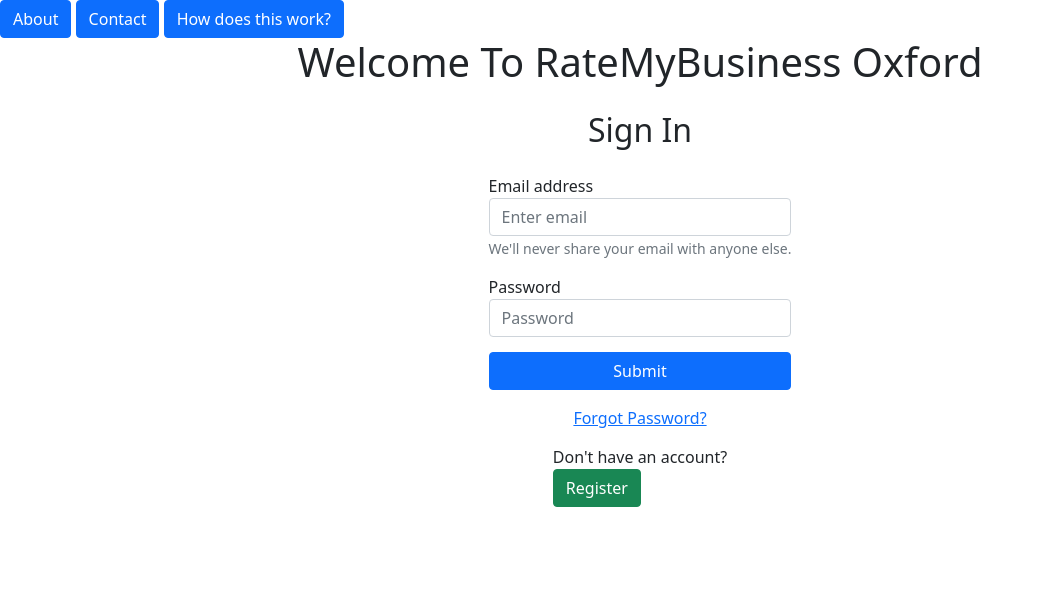
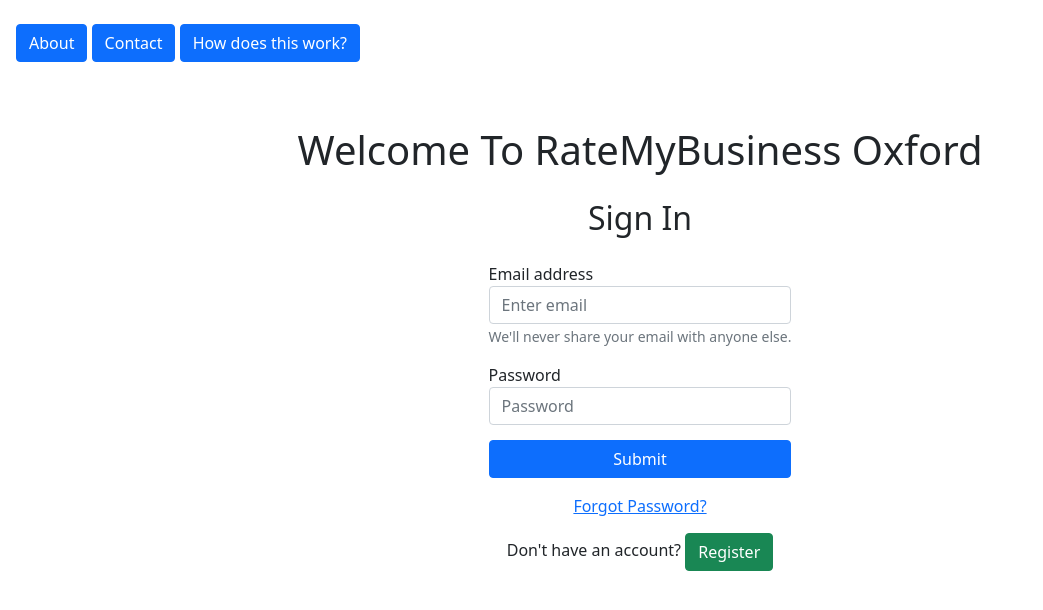
Before and after one commit to robbietonos37/RateMyBusinessOxford, a plain HTML site: page index.html in a window 1280 px wide. Shown: the whole page, without its empty margins (0-1043 px from the left). Drawn offline with nearby package versions, Linux system fonts and the light colour scheme.

Commit message:
Fix alignment and spacing

```diff
--- a/index.html
+++ b/index.html
@@ -12,7 +12,7 @@
 </head>
 
 <body>
-    <div>
+    <div class="p-3 mt-2 mb-5">
         <button class="btn btn-primary">About</button>
         <button class="btn btn-primary">Contact</button>
         <button class="btn btn-primary">How does this work?</button>
@@ -48,7 +48,7 @@
         <span><a href="getPasswordCode.html" rel="noopener noreferrer">Forgot Password?</a></span>
         <div id="#sign-up">
             <div id="register">
-                <div>Don't have an account?</div>
+                <span>Don't have an account?</span>
                 <span><a href="register.html" target="_self" rel="noopener noreferrer"><button
                             class="btn btn-success">Register</button></a></span>
             </div>
```
